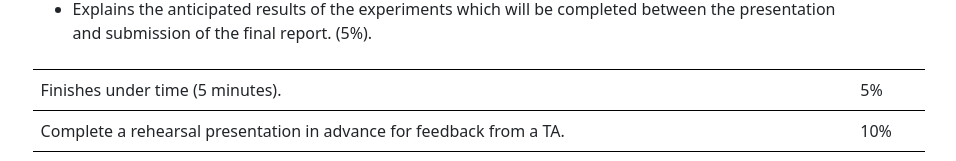
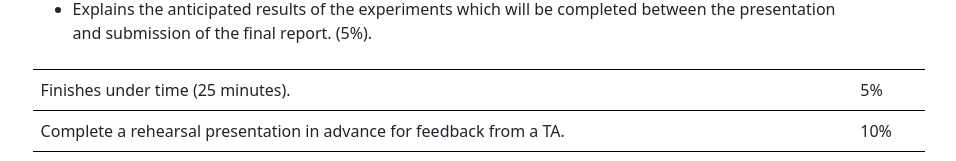
Before and after one commit to CSC2541HF-2021/CSC2541HF-2021.github.io, a Next.js app: page /assignments/projectpresentation in a window 1280 px wide. Shown: the part 1166-1327 px from the top of the page, without its empty margins (161-1117 px from the left). Built offline with nearby package versions, Linux system fonts and the light colour scheme; what @tailwindcss/typography would draw is missing.

Commit message:
Fix typo in project presentation spec

```diff
--- a/pages/assignments/projectpresentation.js
+++ b/pages/assignments/projectpresentation.js
@@ -68,7 +68,7 @@ export default function Home() {
                 <td>20%</td>
               </tr>
               <tr>
-                <td>Finishes under time (5 minutes).</td>
+                <td>Finishes under time (25 minutes).</td>
                 <td>5%</td>
               </tr>
               <tr>
```
